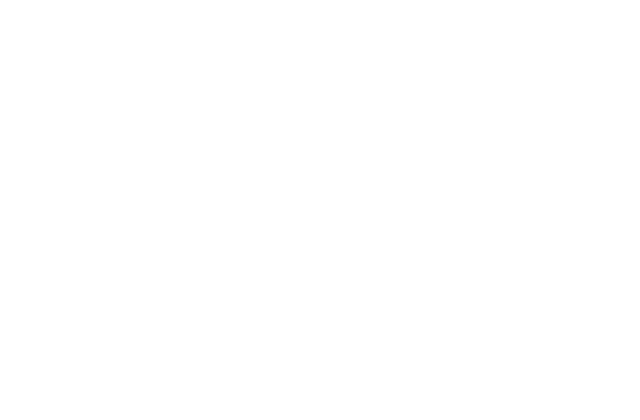
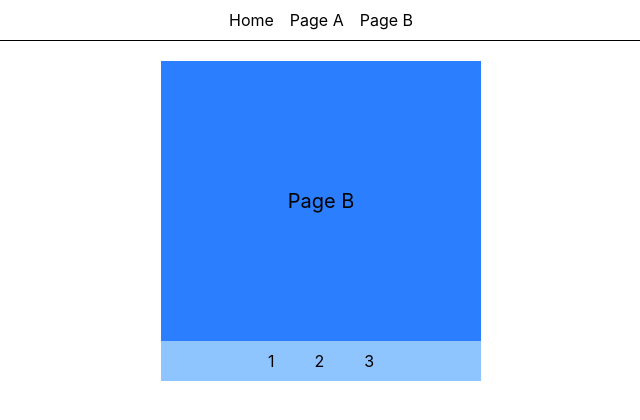
Before and after one commit to rieznyk131/react, a React (Vite) app: page /b in a window 1280 px wide. Shown: the top 420 px of the page, without its empty margins (319-959 px from the left). Built offline with nearby package versions, Linux system fonts and the light colour scheme.

Commit message:
lesson 3 - basic router vol.1

```diff
--- a/package.json
+++ b/package.json
@@ -13,7 +13,8 @@
     "@tailwindcss/vite": "^4.2.1",
     "react": "^19.2.0",
     "react-dom": "^19.2.0",
-    "tailwindcss": "^4.2.1"
+    "tailwindcss": "^4.2.1",
+    "react-router-dom": "^7.13.2"
   },
   "devDependencies": {
     "@eslint/js": "^9.39.1",
--- /dev/null
+++ b/src/components/menu-component/MenuComponent.tsx
@@ -0,0 +1,13 @@
+import {Link} from "react-router-dom";
+
+export const MenuComponent = () => {
+    return (
+        <div className="w-full">
+            <ul className='flex justify-center items-center gap-4 w-full h-10'>
+                <li><Link to={'/'}>Home</Link></li>
+                <li><Link to={'/a'}>Page A</Link></li>
+                <li><Link to={'/b'}>Page B</Link></li>
+            </ul>
+        </div>
+    );
+};
--- /dev/null
+++ b/src/layouts/MainLayout.tsx
@@ -0,0 +1,12 @@
+import {MenuComponent} from "../components/menu-component/MenuComponent.tsx";
+import {Outlet} from "react-router-dom";
+
+export const MainLayout = () => {
+    return (
+        <div>
+            <MenuComponent/>
+            <hr/>
+            <Outlet/>
+        </div>
+    );
+};
--- a/src/main.tsx
+++ b/src/main.tsx
@@ -1,7 +1,33 @@
-import { createRoot } from 'react-dom/client'
+import {createRoot} from 'react-dom/client'
 import './index.css'
-import App from './App.tsx'
+import {createBrowserRouter, RouterProvider} from "react-router-dom";
+import {MainLayout} from "./layouts/MainLayout.tsx";
+import {PageB} from "./pages/PageB.tsx";
+import {PageA} from "./pages/PageA.tsx";
+import {HomePage} from "./pages/HomePage.tsx";
 
-createRoot(document.getElementById('root')!).render(
-    <App />
+const router = createBrowserRouter([
+    {
+        path:'/', element: <MainLayout/>,
+        children:
+            [
+                {path: '', element: <HomePage/>},
+                {path: 'a', element: <PageA/>},
+                {
+                    path: 'b', element: <PageB/>,
+                    children: [
+                        {path: '1', element: <div className='w-80 h-15 bg-blue-200 flex justify-center items-center'>Content 1</div>},
+                        {path: '2', element: <div className='w-80  h-15 bg-blue-200 flex justify-center items-center'>Content 2</div>},
+                        {path: '3', element: <div className='w-80  h-15 bg-blue-200 flex justify-center items-center'>Content 3</div>}
+                    ]
+                },
+
+            ]
+
+    }
+    ])
+
+createRoot(document.getElementById('root')!)
+    .render(
+    <RouterProvider router={router} />
 )
--- /dev/null
+++ b/src/pages/HomePage.tsx
@@ -0,0 +1,7 @@
+export const HomePage = () => {
+    return (
+        <div className="w-full h-full flex justify-center items-center">
+            <div className='mt-4  bg-fuchsia-300 h-80 w-80 flex justify-center items-center text-xl m-[0 auto]'>Home Page</div>
+        </div>
+    );
+};
--- /dev/null
+++ b/src/pages/PageA.tsx
@@ -0,0 +1,7 @@
+export const PageA = () => {
+    return (
+        <div className="w-full h-full flex justify-center items-center">
+            <div className='mt-5 bg-green-700 h-80 w-80 flex justify-center items-center text-xl m-[0 auto]'>Page A</div>
+        </div>
+    );
+};
--- /dev/null
+++ b/src/pages/PageB.tsx
@@ -0,0 +1,23 @@
+import {Link} from 'react-router-dom';
+import {Outlet} from "react-router-dom";
+
+export const PageB = () => {
+    return (
+        <div className="w-full h-full flex justify-center items-center flex-col">
+            <div className='bg-blue-500 h-70 w-80 flex justify-center items-center text-xl mt-5'>Page B</div>
+            <ul className='bg-blue-300 h-10 w-80 flex flex-row gap-10 justify-center items-center'>
+                <li>
+                    <Link to={'1'}>1</Link>
+                </li>
+                <li>
+                    <Link to={'2'}>2</Link>
+                </li>
+                <li>
+                    <Link to={'3'}>3</Link>
+                </li>
+            </ul>
+            <hr/>
+            <Outlet/>
+        </div>
+    );
+};
```
Also changed, not shown: 1 other file (tests, documents, lock files or other folders).
